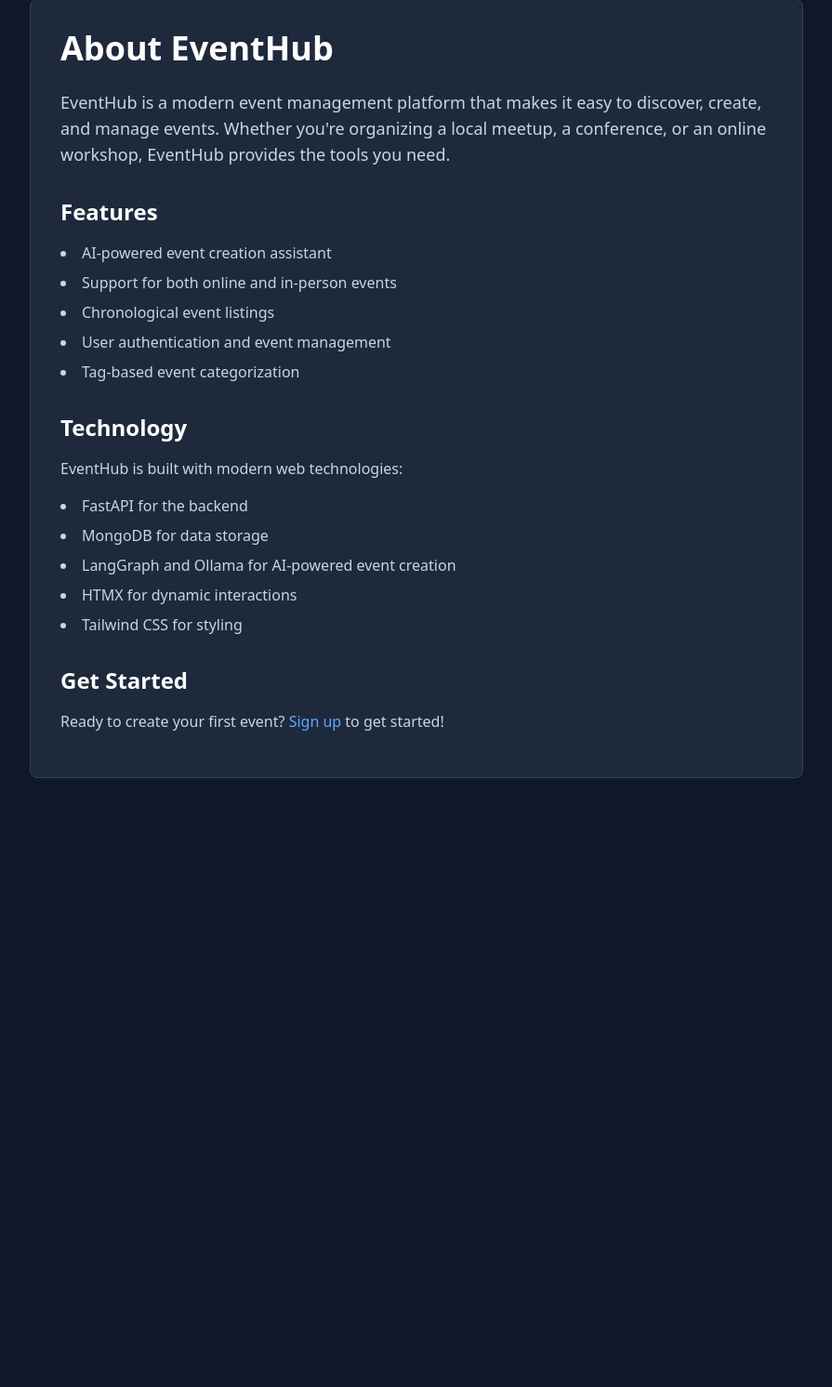
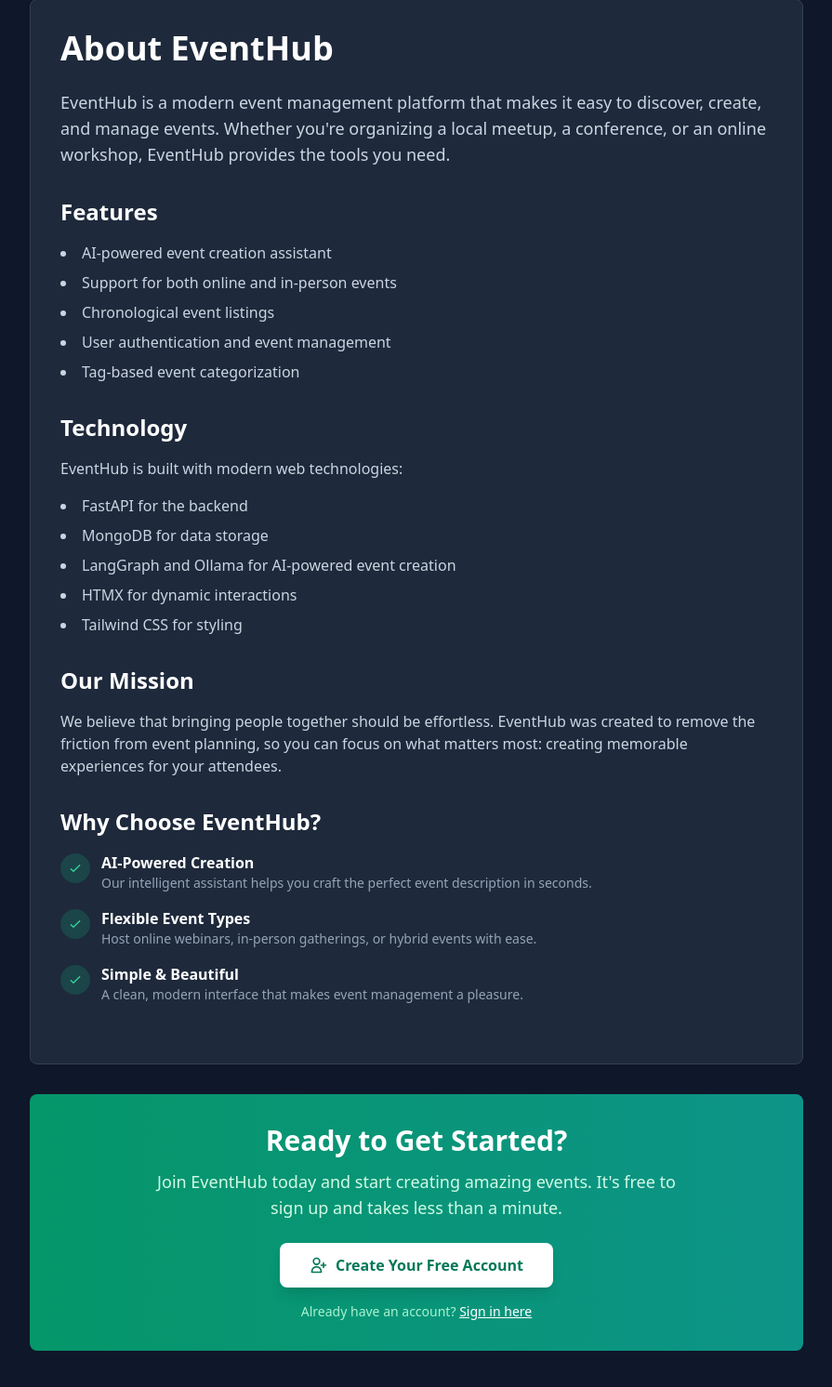
Before and after one commit to Treadgold/EventHub, a FastAPI app: page /about in a window 1280 px wide. Shown: the part 114-1606 px from the top of the page at 93% size, without its empty margins (192-1087 px from the left). Run offline with FastAPI, Linux system fonts and the light colour scheme; parts of the project's set-up code (start-up, migrations or seed data) failed here and were passed over; some libraries are stand-ins or nearby versions.

Commit message:
fix about page

```diff
--- a/app/templates/about.html
+++ b/app/templates/about.html
@@ -3,6 +3,7 @@
 {% block title %}About - EventHub{% endblock %}
 
 {% block content %}
+<div class="flex-1 overflow-y-auto custom-scrollbar">
     <div class="max-w-4xl mx-auto px-4 sm:px-6 lg:px-8 py-12">
         <div class="bg-slate-800 rounded-lg border border-slate-700 p-8">
             <h1 class="text-4xl font-bold text-white mb-6">About EventHub</h1>
@@ -34,16 +35,87 @@
                     <li>Tailwind CSS for styling</li>
                 </ul>
 
-            <h2 class="text-2xl font-bold text-white mt-8 mb-4">Get Started</h2>
-            <p class="text-slate-300 mb-4">
-                Ready to create your first event?
-                {% if current_user %}
-                <a href="/create-event" class="text-blue-400 hover:text-blue-300 font-medium">Start creating now</a>!
-                {% else %}
-                <a href="/register" class="text-blue-400 hover:text-blue-300 font-medium">Sign up</a> to get started!
-                {% endif %}
+                <h2 class="text-2xl font-bold text-white mt-8 mb-4">Our Mission</h2>
+                <p class="text-slate-300 mb-6">
+                    We believe that bringing people together should be effortless. EventHub was created to remove the friction
+                    from event planning, so you can focus on what matters most: creating memorable experiences for your attendees.
                 </p>
+
+                <h2 class="text-2xl font-bold text-white mt-8 mb-4">Why Choose EventHub?</h2>
+                <div class="grid gap-4 mb-8">
+                    <div class="flex items-start gap-3">
+                        <div class="w-8 h-8 rounded-full bg-emerald-500/20 flex items-center justify-center flex-shrink-0 mt-0.5">
+                            <svg class="w-4 h-4 text-emerald-400" fill="none" stroke="currentColor" viewBox="0 0 24 24">
+                                <path stroke-linecap="round" stroke-linejoin="round" stroke-width="2" d="M5 13l4 4L19 7"></path>
+                            </svg>
+                        </div>
+                        <div>
+                            <h3 class="text-white font-semibold">AI-Powered Creation</h3>
+                            <p class="text-slate-400 text-sm">Our intelligent assistant helps you craft the perfect event description in seconds.</p>
+                        </div>
+                    </div>
+                    <div class="flex items-start gap-3">
+                        <div class="w-8 h-8 rounded-full bg-emerald-500/20 flex items-center justify-center flex-shrink-0 mt-0.5">
+                            <svg class="w-4 h-4 text-emerald-400" fill="none" stroke="currentColor" viewBox="0 0 24 24">
+                                <path stroke-linecap="round" stroke-linejoin="round" stroke-width="2" d="M5 13l4 4L19 7"></path>
+                            </svg>
+                        </div>
+                        <div>
+                            <h3 class="text-white font-semibold">Flexible Event Types</h3>
+                            <p class="text-slate-400 text-sm">Host online webinars, in-person gatherings, or hybrid events with ease.</p>
+                        </div>
+                    </div>
+                    <div class="flex items-start gap-3">
+                        <div class="w-8 h-8 rounded-full bg-emerald-500/20 flex items-center justify-center flex-shrink-0 mt-0.5">
+                            <svg class="w-4 h-4 text-emerald-400" fill="none" stroke="currentColor" viewBox="0 0 24 24">
+                                <path stroke-linecap="round" stroke-linejoin="round" stroke-width="2" d="M5 13l4 4L19 7"></path>
+                            </svg>
+                        </div>
+                        <div>
+                            <h3 class="text-white font-semibold">Simple & Beautiful</h3>
+                            <p class="text-slate-400 text-sm">A clean, modern interface that makes event management a pleasure.</p>
                         </div>
                     </div>
                 </div>
+            </div>
+        </div>
+
+        <!-- Call to Action -->
+        {% if not current_user %}
+        <div class="mt-8 bg-gradient-to-r from-emerald-600 to-teal-600 rounded-lg p-8 text-center">
+            <h2 class="text-3xl font-bold text-white mb-3">Ready to Get Started?</h2>
+            <p class="text-emerald-100 text-lg mb-6 max-w-xl mx-auto">
+                Join EventHub today and start creating amazing events. It's free to sign up and takes less than a minute.
+            </p>
+            <a href="/register"
+               class="inline-flex items-center gap-2 bg-white text-emerald-700 font-bold py-3 px-8 rounded-lg hover:bg-emerald-50 transition-colors shadow-lg hover:shadow-xl">
+                <svg class="w-5 h-5" fill="none" stroke="currentColor" viewBox="0 0 24 24">
+                    <path stroke-linecap="round" stroke-linejoin="round" stroke-width="2" d="M18 9v3m0 0v3m0-3h3m-3 0h-3m-2-5a4 4 0 11-8 0 4 4 0 018 0zM3 20a6 6 0 0112 0v1H3v-1z"></path>
+                </svg>
+                Create Your Free Account
+            </a>
+            <p class="text-emerald-200 text-sm mt-4">
+                Already have an account? <a href="/login" class="text-white underline hover:no-underline font-medium">Sign in here</a>
+            </p>
+        </div>
+        {% else %}
+        <div class="mt-8 bg-gradient-to-r from-emerald-600 to-teal-600 rounded-lg p-8 text-center">
+            <h2 class="text-3xl font-bold text-white mb-3">Create Your Next Event</h2>
+            <p class="text-emerald-100 text-lg mb-6 max-w-xl mx-auto">
+                You're all set! Start planning your next amazing event with our AI-powered assistant.
+            </p>
+            <a href="/create-event"
+               class="inline-flex items-center gap-2 bg-white text-emerald-700 font-bold py-3 px-8 rounded-lg hover:bg-emerald-50 transition-colors shadow-lg hover:shadow-xl">
+                <svg class="w-5 h-5" fill="none" stroke="currentColor" viewBox="0 0 24 24">
+                    <path stroke-linecap="round" stroke-linejoin="round" stroke-width="2" d="M12 4v16m8-8H4"></path>
+                </svg>
+                Create New Event
+            </a>
+        </div>
+        {% endif %}
+
+        <!-- Footer spacing -->
+        <div class="h-8"></div>
+    </div>
+</div>
 {% endblock %}
```
Lines whose indentation alone changed are shown as unchanged.
